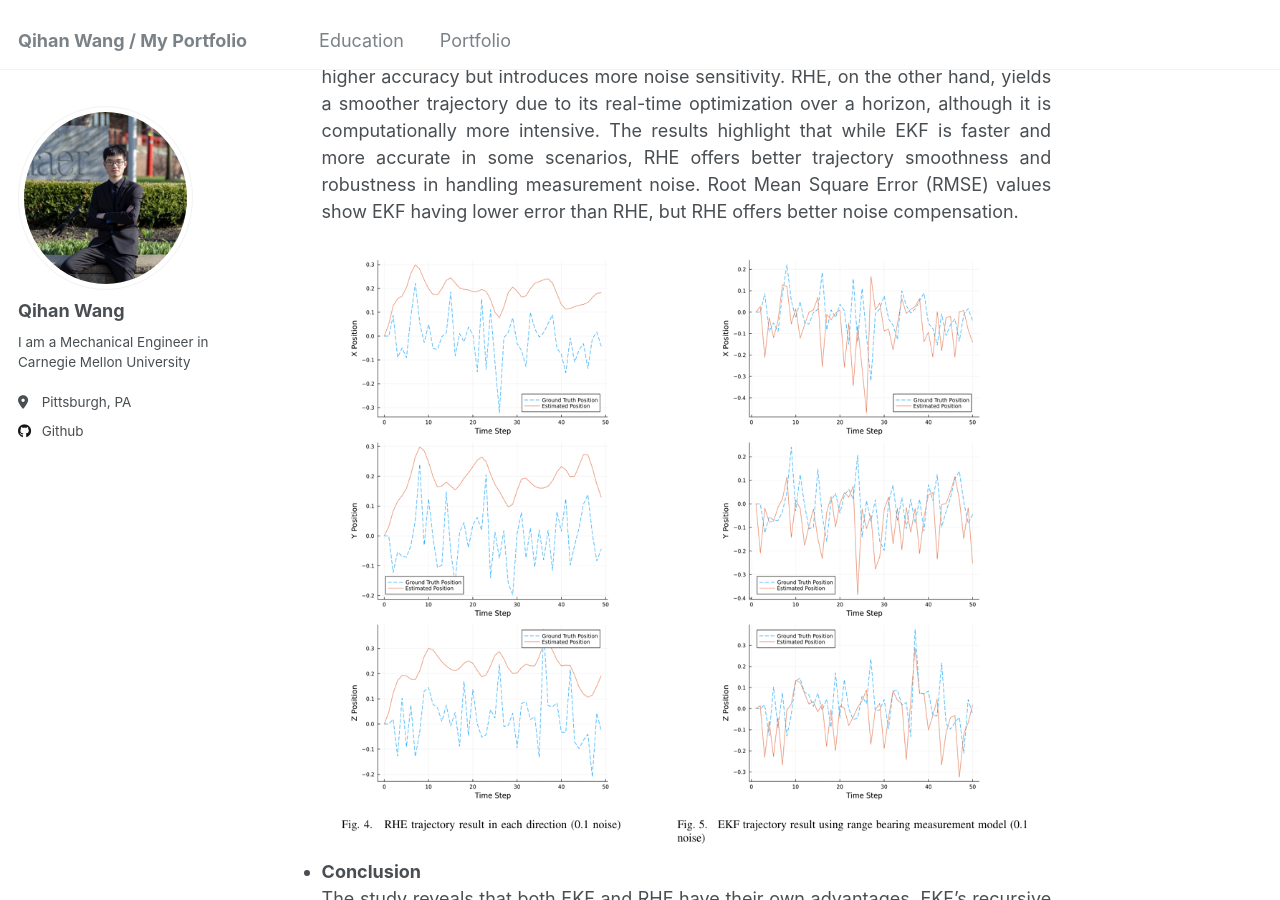
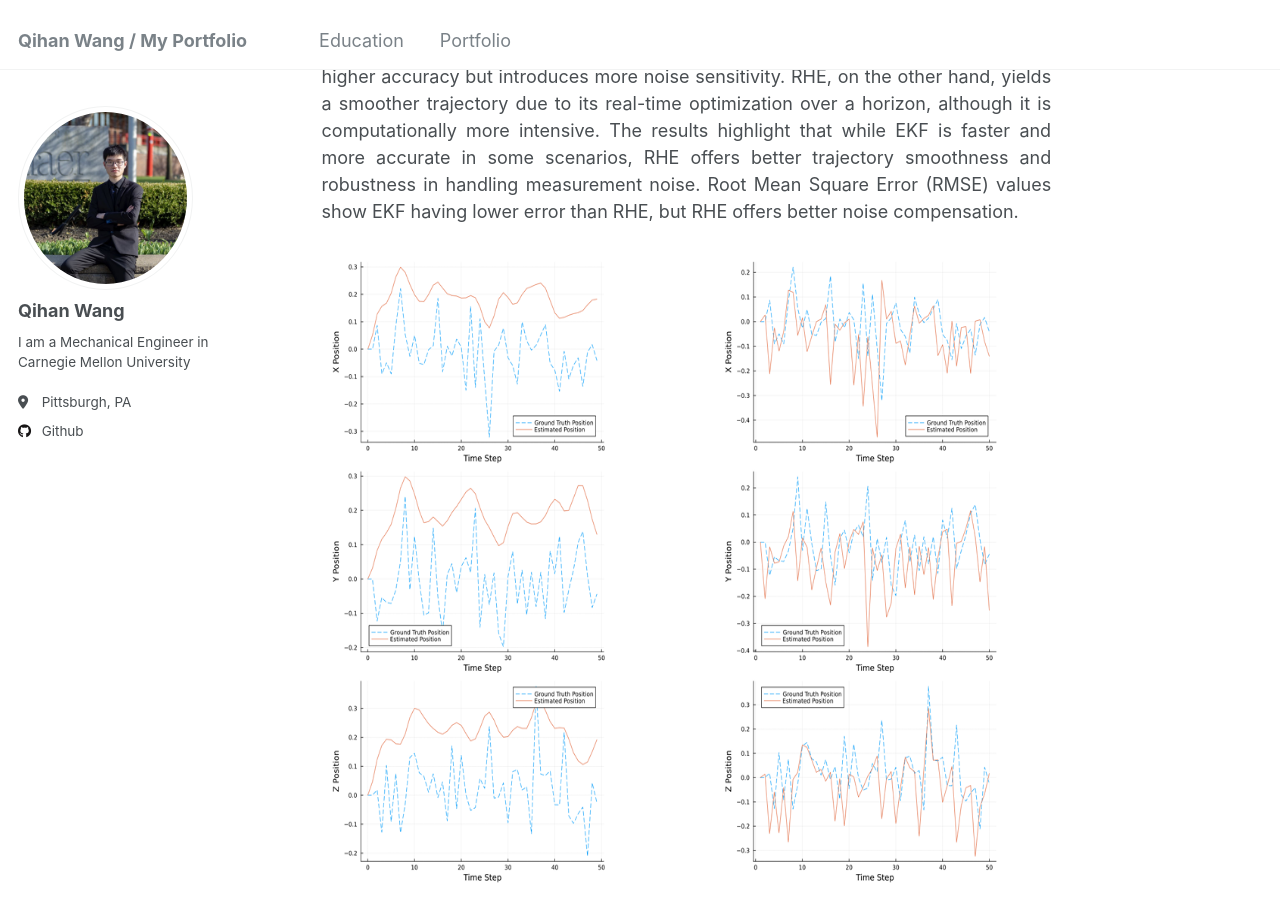
Before and after one commit to wangqihan2000/wqh.github.io, a Jekyll site: the page built from _portfolio/EKF_RHE.md, in a window 1280 px wide and 900 px high, scrolled down 1557 px. Built offline with Jekyll 4.4.1, drawn with Linux system fonts in a browser that asks for light colours.

Commit message:
Update EKF_RHE.md

```diff
--- a/_portfolio/EKF_RHE.md
+++ b/_portfolio/EKF_RHE.md
@@ -20,7 +20,7 @@ collection: portfolio
 * <p style="text-align: justify;"><b>Results</b><br>The paper presents simulation results that compare the trajectory accuracy of EKF and RHE. The EKF approach, which relies on linearizing system dynamics, shows higher accuracy but introduces more noise sensitivity. RHE, on the other hand, yields a smoother trajectory due to its real-time optimization over a horizon, although it is computationally more intensive. The results highlight that while EKF is faster and more accurate in some scenarios, RHE offers better trajectory smoothness and robustness in handling measurement noise. Root Mean Square Error (RMSE) values show EKF having lower error than RHE, but RHE offers better noise compensation.</p>
 
     <div style="text-align:center">
-    <img src="/images/traj.PNG" alt="buggy_lqr_plots" style="width:690px;height:600px;">
+    <img src="/images/traj.PNG" alt="buggy_lqr_plots" style="width:790px;height:690px;">
     </div>
 
 * <p style="text-align: justify;"><b>Conclusion</b><br>The study reveals that both EKF and RHE have their own advantages. EKF’s recursive structure allows for quick updates with less computational burden, but it is more sensitive to noise. RHE, being part of the MPC framework, provides better noise handling and trajectory smoothness but at the cost of higher computational requirements. The duality between the two methods suggests they can be complementary, depending on mission needs. Future work could focus on enhancing RHE’s computational efficiency and exploring its application in more complex systems like multi-legged robots.</p>
```
